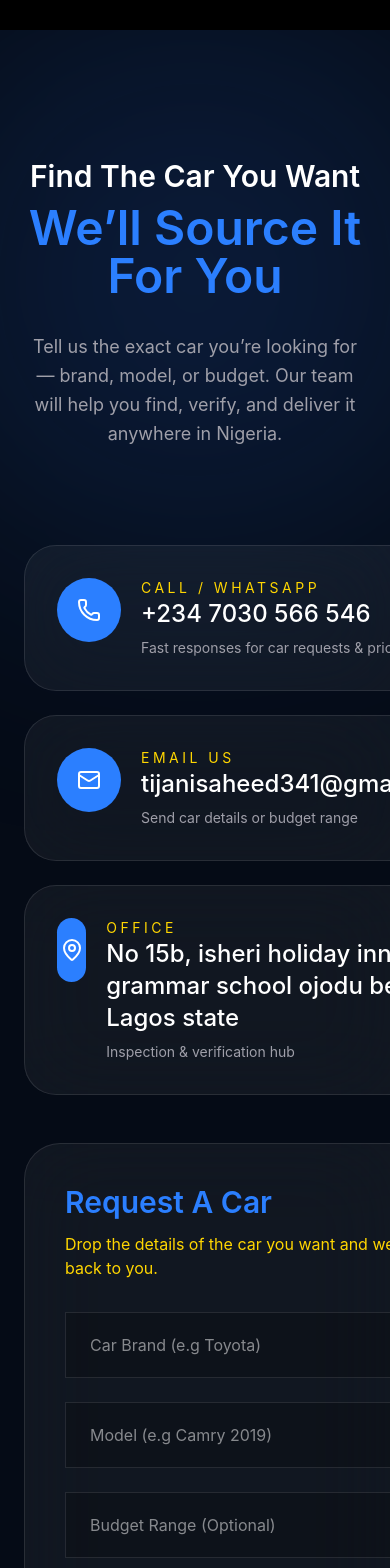
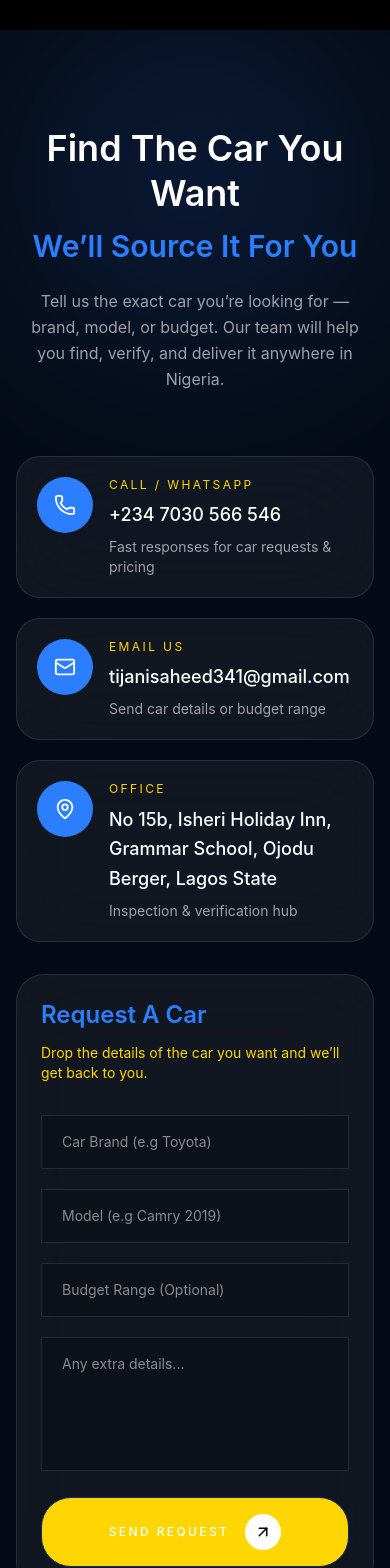
Before and after one commit to FavourDeCreative/CDORF, a Next.js app: page /autos in a window 390 px wide. Shown: the part 2080-3648 px from the top of the page. Built offline with nearby package versions, Linux system fonts and the light colour scheme.

Commit message:
updated frontend

```diff
--- a/components/autos/Contact.jsx
+++ b/components/autos/Contact.jsx
@@ -17,7 +17,7 @@ export default function AutosContact() {
         stagger: 0.15,
         duration: 1,
         ease: "power4.out",
-      }
+      },
     );
   }, []);
 
@@ -25,28 +25,22 @@ export default function AutosContact() {
     <section
       id="contact"
       ref={sectionRef}
-      className="relative overflow-hidden bg-[#050B16] px-6 py-32 text-white"
+      className="relative overflow-hidden bg-[#050B16] px-4 py-24 text-white md:px-6 md:py-32"
     >
       {/* GLOW */}
-      <div className="absolute top-0 left-1/2 h-[500px] w-[500px] -translate-x-1/2 rounded-full bg-blue-500/20 blur-[140px]" />
+      <div className="absolute top-0 left-1/2 h-[300px] w-[300px] -translate-x-1/2 rounded-full bg-blue-500/20 blur-[120px] md:h-[500px] md:w-[500px]" />
 
       <div className="relative mx-auto max-w-7xl">
         {/* TOP */}
-        <div className="mx-auto mb-24 max-w-4xl text-center">
-          {/* <div className="fade-up mb-8 flex justify-center">
-            <div className="abt bg-white/5 px-8 py-3 uppercase tracking-[0.35em] backdrop-blur-xl auto-contact">
-              CDORF AUTOS
-            </div>
-          </div> */}
-
-          <h2 className="fade-up text-3xl font-semibold leading-tight md:text-7xl">
+        <div className="mx-auto mb-16 max-w-4xl text-center md:mb-24">
+          <h2 className="fade-up text-4xl font-semibold leading-tight md:text-7xl">
             Find The Car You Want
-            <span className="mt-2 block text-5xl accent">
+            <span className="mt-3 block text-3xl accent md:text-5xl">
               We’ll Source It For You
             </span>
           </h2>
 
-          <p className="fade-up mx-auto mt-8 max-w-2xl text-lg leading-relaxed text-zinc-400">
+          <p className="fade-up mx-auto mt-6 max-w-2xl text-base leading-relaxed text-zinc-400 md:mt-8 md:text-lg">
             Tell us the exact car you’re looking for — brand, model, or budget.
             Our team will help you find, verify, and deliver it anywhere in
             Nigeria.
@@ -54,22 +48,24 @@ export default function AutosContact() {
         </div>
 
         {/* CONTENT */}
-        <div className="grid gap-12 lg:grid-cols-2">
+        <div className="grid gap-8 lg:grid-cols-2 lg:gap-12">
           {/* LEFT INFO */}
-          <div className="space-y-6">
+          <div className="space-y-5 md:space-y-6">
             {/* PHONE */}
-            <div className="fade-up rounded-[32px] border border-white/10 bg-white/5 p-8 backdrop-blur-2xl">
-              <div className="flex items-start gap-5">
-                <div className="flex h-16 w-16 items-center justify-center rounded-full bg-blue-500 text-white">
-                  <Phone size={24} />
+            <div className="fade-up rounded-[24px] border border-white/10 bg-white/5 p-5 backdrop-blur-2xl md:rounded-[32px] md:p-8">
+              <div className="flex items-start gap-4 md:gap-5">
+                <div className="flex h-14 w-14 shrink-0 items-center justify-center rounded-full bg-blue-500 text-white md:h-16 md:w-16">
+                  <Phone size={22} />
                 </div>
 
-                <div>
-                  <p className="text-sm uppercase tracking-[0.25em] tc">
+                <div className="min-w-0">
+                  <p className="tc text-xs uppercase tracking-[0.2em] md:text-sm">
                     Call / WhatsApp
                   </p>
 
-                  <h3 className="text-2xl font-medium">+234 7030 566 546</h3>
+                  <h3 className="mt-2 break-words text-lg font-medium md:text-2xl">
+                    +234 7030 566 546
+                  </h3>
 
                   <p className="mt-2 text-sm text-zinc-400">
                     Fast responses for car requests & pricing
@@ -79,18 +75,18 @@ export default function AutosContact() {
             </div>
 
             {/* EMAIL */}
-            <div className="fade-up rounded-[32px] border border-white/10 bg-white/5 p-8 backdrop-blur-2xl">
-              <div className="flex items-start gap-5">
-                <div className="flex h-16 w-16 items-center justify-center rounded-full bg-blue-500 text-white">
-                  <Mail size={24} />
+            <div className="fade-up rounded-[24px] border border-white/10 bg-white/5 p-5 backdrop-blur-2xl md:rounded-[32px] md:p-8">
+              <div className="flex items-start gap-4 md:gap-5">
+                <div className="flex h-14 w-14 shrink-0 items-center justify-center rounded-full bg-blue-500 text-white md:h-16 md:w-16">
+                  <Mail size={22} />
                 </div>
 
-                <div>
-                  <p className="text-sm uppercase tracking-[0.25em] text-3xl tc">
+                <div className="min-w-0">
+                  <p className="tc text-xs uppercase tracking-[0.2em] md:text-sm">
                     Email Us
                   </p>
 
-                  <h3 className="text-2xl font-medium">
+                  <h3 className="mt-2 break-words text-lg font-medium md:text-2xl">
                     tijanisaheed341@gmail.com
                   </h3>
 
@@ -102,20 +98,20 @@ export default function AutosContact() {
             </div>
 
             {/* LOCATION */}
-            <div className="fade-up rounded-[32px] border border-white/10 bg-white/5 p-8 backdrop-blur-2xl">
-              <div className="flex items-start gap-5">
-                <div className="flex h-16 w-16 items-center justify-center rounded-full bg-blue-500 text-white">
-                  <MapPin size={24} />
+            <div className="fade-up rounded-[24px] border border-white/10 bg-white/5 p-5 backdrop-blur-2xl md:rounded-[32px] md:p-8">
+              <div className="flex items-start gap-4 md:gap-5">
+                <div className="flex h-14 w-14 shrink-0 items-center justify-center rounded-full bg-blue-500 text-white md:h-16 md:w-16">
+                  <MapPin size={22} />
                 </div>
 
-                <div>
-                  <p className="text-sm uppercase tracking-[0.25em] text-3xl tc">
+                <div className="min-w-0">
+                  <p className="tc text-xs uppercase tracking-[0.2em] md:text-sm">
                     Office
                   </p>
 
-                  <h3 className="text-2xl font-medium">
-                    No 15b, isheri holiday inn, grammar school ojodu berger
-                    Lagos state
+                  <h3 className="mt-2 text-lg font-medium leading-relaxed md:text-2xl">
+                    No 15b, Isheri Holiday Inn, Grammar School, Ojodu Berger,
+                    Lagos State
                   </h3>
 
                   <p className="mt-2 text-sm text-zinc-400">
@@ -127,46 +123,48 @@ export default function AutosContact() {
           </div>
 
           {/* RIGHT CTA FORM */}
-          <div className="fade-up rounded-[36px] border border-white/10 bg-white/5 p-10 backdrop-blur-2xl">
+          <div className="fade-up rounded-[28px] border border-white/10 bg-white/5 p-6 backdrop-blur-2xl md:rounded-[36px] md:p-10">
             <div className="mb-8">
-              <h3 className="text-3xl font-semibold accent">Request A Car</h3>
+              <h3 className="text-2xl font-semibold accent md:text-3xl">
+                Request A Car
+              </h3>
 
-              <p className="mt-3 tc">
+              <p className="tc mt-3 text-sm md:text-base">
                 Drop the details of the car you want and we’ll get back to you.
               </p>
             </div>
 
-            <form className="space-y-6">
+            <form className="space-y-5 md:space-y-6">
               <input
                 type="text"
                 placeholder="Car Brand (e.g Toyota)"
-                className="w-full border border-white/10 bg-black/20 px-6 py-5 text-white outline-none focus:border-blue-400"
+                className="w-full border border-white/10 bg-black/20 px-5 py-4 text-sm text-white outline-none focus:border-blue-400 md:px-6 md:py-5 md:text-base"
               />
 
               <input
                 type="text"
                 placeholder="Model (e.g Camry 2019)"
-                className="w-full border border-white/10 bg-black/20 px-6 py-5 text-white outline-none focus:border-blue-400"
+                className="w-full border border-white/10 bg-black/20 px-5 py-4 text-sm text-white outline-none focus:border-blue-400 md:px-6 md:py-5 md:text-base"
               />
 
               <input
                 type="text"
                 placeholder="Budget Range (Optional)"
-                className="w-full border border-white/10 bg-black/20 px-6 py-5 text-white outline-none focus:border-blue-400"
+                className="w-full border border-white/10 bg-black/20 px-5 py-4 text-sm text-white outline-none focus:border-blue-400 md:px-6 md:py-5 md:text-base"
               />
 
               <textarea
                 rows={5}
                 placeholder="Any extra details..."
-                className="w-full resize-none border border-white/10 bg-black/20 px-6 py-5 text-white outline-none focus:border-blue-400"
+                className="w-full resize-none border border-white/10 bg-black/20 px-5 py-4 text-sm text-white outline-none focus:border-blue-400 md:px-6 md:py-5 md:text-base"
               />
 
               <button
                 type="submit"
-                className="group inline-flex items-center gap-4 ct px-8 py-5 text-sm font-medium uppercase tracking-[0.25em] text-white transition hover:scale-105 hover:bg-blue-400"
+                className="group inline-flex w-full items-center justify-center gap-4 ct px-6 py-4 text-xs font-medium uppercase tracking-[0.2em] text-white transition hover:scale-105 hover:bg-blue-400 md:w-auto md:px-8 md:py-5 md:text-sm"
               >
                 Send Request
-                <div className="flex h-10 w-10 items-center justify-center rounded-full bg-white text-black">
+                <div className="flex h-9 w-9 items-center justify-center rounded-full bg-white text-black md:h-10 md:w-10">
                   <ArrowUpRight
                     size={18}
                     className="transition-transform duration-300 group-hover:-translate-y-1 group-hover:translate-x-1"
--- a/components/properties/Contact.jsx
+++ b/components/properties/Contact.jsx
@@ -17,7 +17,7 @@ export default function AutosContact() {
         stagger: 0.15,
         duration: 1,
         ease: "power4.out",
-      }
+      },
     );
   }, []);
 
@@ -25,28 +25,22 @@ export default function AutosContact() {
     <section
       id="contact"
       ref={sectionRef}
-      className="relative overflow-hidden bg-[#050B16] px-6 py-32 text-white"
+      className="relative overflow-hidden bg-[#050B16] px-4 sm:px-6 py-20 sm:py-32 text-white"
     >
       {/* GLOW */}
-      <div className="absolute top-0 left-1/2 h-[500px] w-[500px] -translate-x-1/2 rounded-full bg-blue-500/20 blur-[140px]" />
+      <div className="absolute top-0 left-1/2 h-[300px] w-[300px] sm:h-[500px] sm:w-[500px] -translate-x-1/2 rounded-full bg-blue-500/20 blur-[120px] sm:blur-[140px]" />
 
       <div className="relative mx-auto max-w-7xl">
         {/* TOP */}
-        <div className="mx-auto mb-24 max-w-4xl text-center">
-          {/* <div className="fade-up mb-8 flex justify-center">
-            <div className="abt bg-white/5 px-8 py-3 uppercase tracking-[0.35em] backdrop-blur-xl auto-contact">
-              CDORF AUTOS
-            </div>
-          </div> */}
-
-          <h2 className="fade-up text-3xl font-semibold leading-tight md:text-7xl">
+        <div className="mx-auto mb-16 sm:mb-24 max-w-4xl text-center">
+          <h2 className="fade-up text-3xl sm:text-5xl md:text-7xl font-semibold leading-tight">
             Find The Car You Want
-            <span className="mt-2 block text-5xl accent">
+            <span className="mt-3 block text-2xl sm:text-4xl md:text-5xl accent">
               We’ll Source It For You
             </span>
           </h2>
 
-          <p className="fade-up mx-auto mt-8 max-w-2xl text-lg leading-relaxed text-zinc-400">
+          <p className="fade-up mx-auto mt-6 sm:mt-8 max-w-2xl text-sm sm:text-lg leading-relaxed text-zinc-400">
             Tell us the exact car you’re looking for — brand, model, or budget.
             Our team will help you find, verify, and deliver it anywhere in
             Nigeria.
@@ -54,24 +48,26 @@ export default function AutosContact() {
         </div>
 
         {/* CONTENT */}
-        <div className="grid gap-12 lg:grid-cols-2">
+        <div className="grid grid-cols-1 lg:grid-cols-2 gap-8 sm:gap-12">
           {/* LEFT INFO */}
-          <div className="space-y-6">
+          <div className="space-y-5 sm:space-y-6">
             {/* PHONE */}
-            <div className="fade-up rounded-[32px] border border-white/10 bg-white/5 p-8 backdrop-blur-2xl">
-              <div className="flex items-start gap-5">
-                <div className="flex h-16 w-16 items-center justify-center rounded-full bg-blue-500 text-white">
-                  <Phone size={24} />
+            <div className="fade-up rounded-[24px] sm:rounded-[32px] border border-white/10 bg-white/5 p-5 sm:p-8 backdrop-blur-2xl">
+              <div className="flex items-start gap-4 sm:gap-5">
+                <div className="flex h-14 w-14 sm:h-16 sm:w-16 items-center justify-center rounded-full bg-blue-500 text-white">
+                  <Phone size={22} />
                 </div>
 
                 <div>
-                  <p className="text-sm uppercase tracking-[0.25em] tc">
+                  <p className="text-xs sm:text-sm uppercase tracking-[0.25em] tc">
                     Call / WhatsApp
                   </p>
 
-                  <h3 className="text-2xl font-medium">+234 7030 566 546</h3>
+                  <h3 className="text-lg sm:text-2xl font-medium">
+                    +234 7030 566 546
+                  </h3>
 
-                  <p className="mt-2 text-sm text-zinc-400">
+                  <p className="mt-2 text-xs sm:text-sm text-zinc-400">
                     Fast responses for car requests & pricing
                   </p>
                 </div>
@@ -79,22 +75,22 @@ export default function AutosContact() {
             </div>
 
             {/* EMAIL */}
-            <div className="fade-up rounded-[32px] border border-white/10 bg-white/5 p-8 backdrop-blur-2xl">
-              <div className="flex items-start gap-5">
-                <div className="flex h-16 w-16 items-center justify-center rounded-full bg-blue-500 text-white">
-                  <Mail size={24} />
+            <div className="fade-up rounded-[24px] sm:rounded-[32px] border border-white/10 bg-white/5 p-5 sm:p-8 backdrop-blur-2xl">
+              <div className="flex items-start gap-4 sm:gap-5">
+                <div className="flex h-14 w-14 sm:h-16 sm:w-16 items-center justify-center rounded-full bg-blue-500 text-white">
+                  <Mail size={22} />
                 </div>
 
                 <div>
-                  <p className="text-sm uppercase tracking-[0.25em] text-3xl tc">
+                  <p className="text-xs sm:text-sm uppercase tracking-[0.25em] tc">
                     Email Us
                   </p>
 
-                  <h3 className="text-2xl font-medium">
+                  <h3 className="text-lg sm:text-2xl font-medium break-words">
                     tijanisaheed341@gmail.com
                   </h3>
 
-                  <p className="mt-2 text-sm text-zinc-400">
+                  <p className="mt-2 text-xs sm:text-sm text-zinc-400">
                     Send car details or budget range
                   </p>
                 </div>
@@ -102,23 +98,23 @@ export default function AutosContact() {
             </div>
 
             {/* LOCATION */}
-            <div className="fade-up rounded-[32px] border border-white/10 bg-white/5 p-8 backdrop-blur-2xl">
-              <div className="flex items-start gap-5">
-                <div className="flex h-16 w-16 items-center justify-center rounded-full bg-blue-500 text-white">
-                  <MapPin size={24} />
+            <div className="fade-up rounded-[24px] sm:rounded-[32px] border border-white/10 bg-white/5 p-5 sm:p-8 backdrop-blur-2xl">
+              <div className="flex items-start gap-4 sm:gap-5">
+                <div className="flex h-14 w-14 sm:h-16 sm:w-16 items-center justify-center rounded-full bg-blue-500 text-white">
+                  <MapPin size={22} />
                 </div>
 
                 <div>
-                  <p className="text-sm uppercase tracking-[0.25em] text-3xl tc">
+                  <p className="text-xs sm:text-sm uppercase tracking-[0.25em] tc">
                     Office
                   </p>
 
-                  <h3 className="text-2xl font-medium">
-                    No 15b, isheri holiday inn, grammar school ojodu berger
-                    Lagos state
+                  <h3 className="text-lg sm:text-2xl font-medium leading-relaxed">
+                    No 15b, Isheri Holiday Inn, Grammar School Ojodu Berger,
+                    Lagos
                   </h3>
 
-                  <p className="mt-2 text-sm text-zinc-400">
+                  <p className="mt-2 text-xs sm:text-sm text-zinc-400">
                     Inspection & verification hub
                   </p>
                 </div>
@@ -126,47 +122,49 @@ export default function AutosContact() {
             </div>
           </div>
 
-          {/* RIGHT CTA FORM */}
-          <div className="fade-up rounded-[36px] border border-white/10 bg-white/5 p-10 backdrop-blur-2xl">
-            <div className="mb-8">
-              <h3 className="text-3xl font-semibold accent">Request A Car</h3>
+          {/* RIGHT FORM */}
+          <div className="fade-up rounded-[28px] sm:rounded-[36px] border border-white/10 bg-white/5 p-6 sm:p-10 backdrop-blur-2xl">
+            <div className="mb-6 sm:mb-8">
+              <h3 className="text-2xl sm:text-3xl font-semibold accent">
+                Request A Car
+              </h3>
 
-              <p className="mt-3 tc">
+              <p className="mt-3 text-sm text-zinc-400">
                 Drop the details of the car you want and we’ll get back to you.
               </p>
             </div>
 
-            <form className="space-y-6">
+            <form className="space-y-5 sm:space-y-6">
               <input
                 type="text"
                 placeholder="Car Brand (e.g Toyota)"
-                className="w-full border border-white/10 bg-black/20 px-6 py-5 text-white outline-none focus:border-blue-400"
+                className="w-full border border-white/10 bg-black/20 px-4 sm:px-6 py-4 sm:py-5 text-sm sm:text-base text-white outline-none focus:border-blue-400"
               />
 
               <input
                 type="text"
                 placeholder="Model (e.g Camry 2019)"
-                className="w-full border border-white/10 bg-black/20 px-6 py-5 text-white outline-none focus:border-blue-400"
+                className="w-full border border-white/10 bg-black/20 px-4 sm:px-6 py-4 sm:py-5 text-sm sm:text-base text-white outline-none focus:border-blue-400"
               />
 
               <input
                 type="text"
                 placeholder="Budget Range (Optional)"
-                className="w-full border border-white/10 bg-black/20 px-6 py-5 text-white outline-none focus:border-blue-400"
+                className="w-full border border-white/10 bg-black/20 px-4 sm:px-6 py-4 sm:py-5 text-sm sm:text-base text-white outline-none focus:border-blue-400"
               />
 
               <textarea
                 rows={5}
                 placeholder="Any extra details..."
-                className="w-full resize-none border border-white/10 bg-black/20 px-6 py-5 text-white outline-none focus:border-blue-400"
+                className="w-full resize-none border border-white/10 bg-black/20 px-4 sm:px-6 py-4 sm:py-5 text-sm sm:text-base text-white outline-none focus:border-blue-400"
               />
 
               <button
                 type="submit"
-                className="group inline-flex items-center gap-4 ct px-8 py-5 text-sm font-medium uppercase tracking-[0.25em] text-white transition hover:scale-105 hover:bg-blue-400"
+                className="group w-full sm:w-auto inline-flex items-center justify-center gap-4 ct px-6 sm:px-8 py-4 sm:py-5 text-xs sm:text-sm font-medium uppercase tracking-[0.25em] text-white transition hover:scale-105 hover:bg-blue-400"
               >
                 Send Request
-                <div className="flex h-10 w-10 items-center justify-center rounded-full bg-white text-black">
+                <div className="flex h-9 w-9 sm:h-10 sm:w-10 items-center justify-center rounded-full bg-white text-black">
                   <ArrowUpRight
                     size={18}
                     className="transition-transform duration-300 group-hover:-translate-y-1 group-hover:translate-x-1"
```
